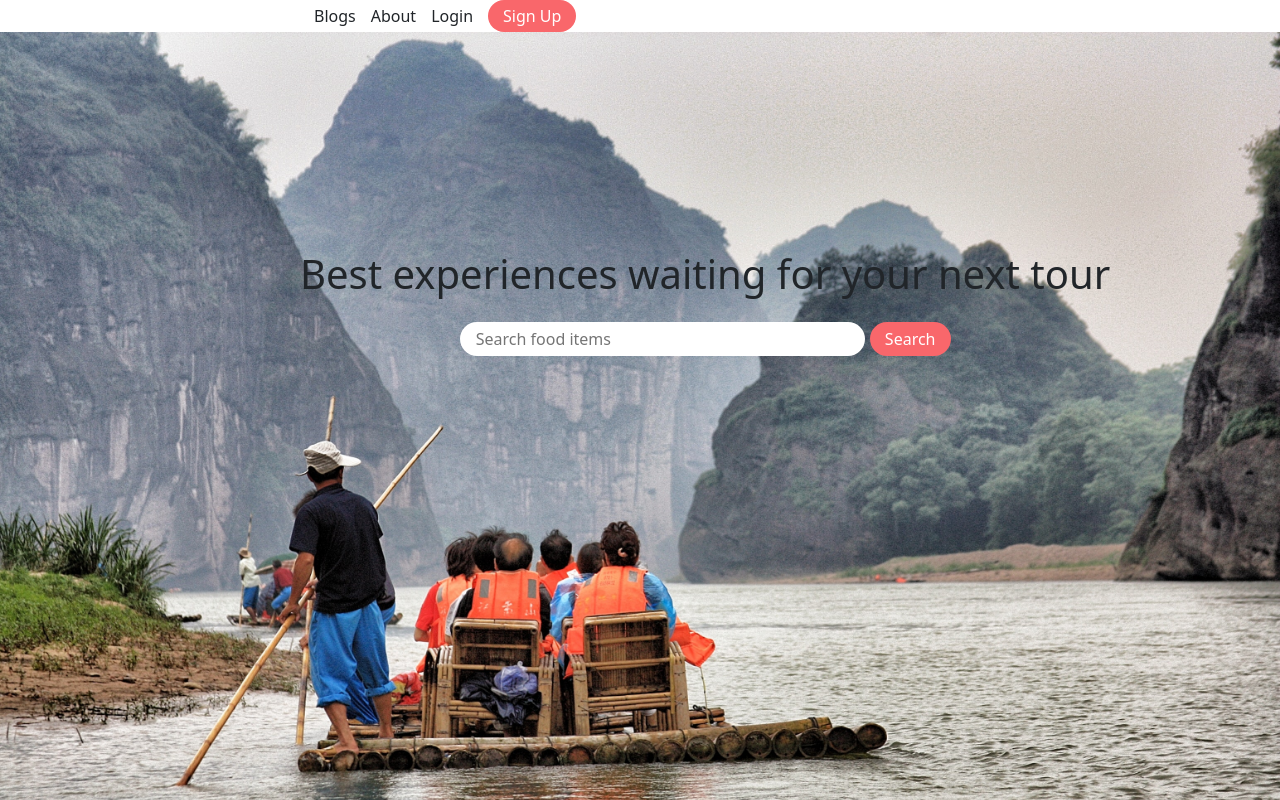
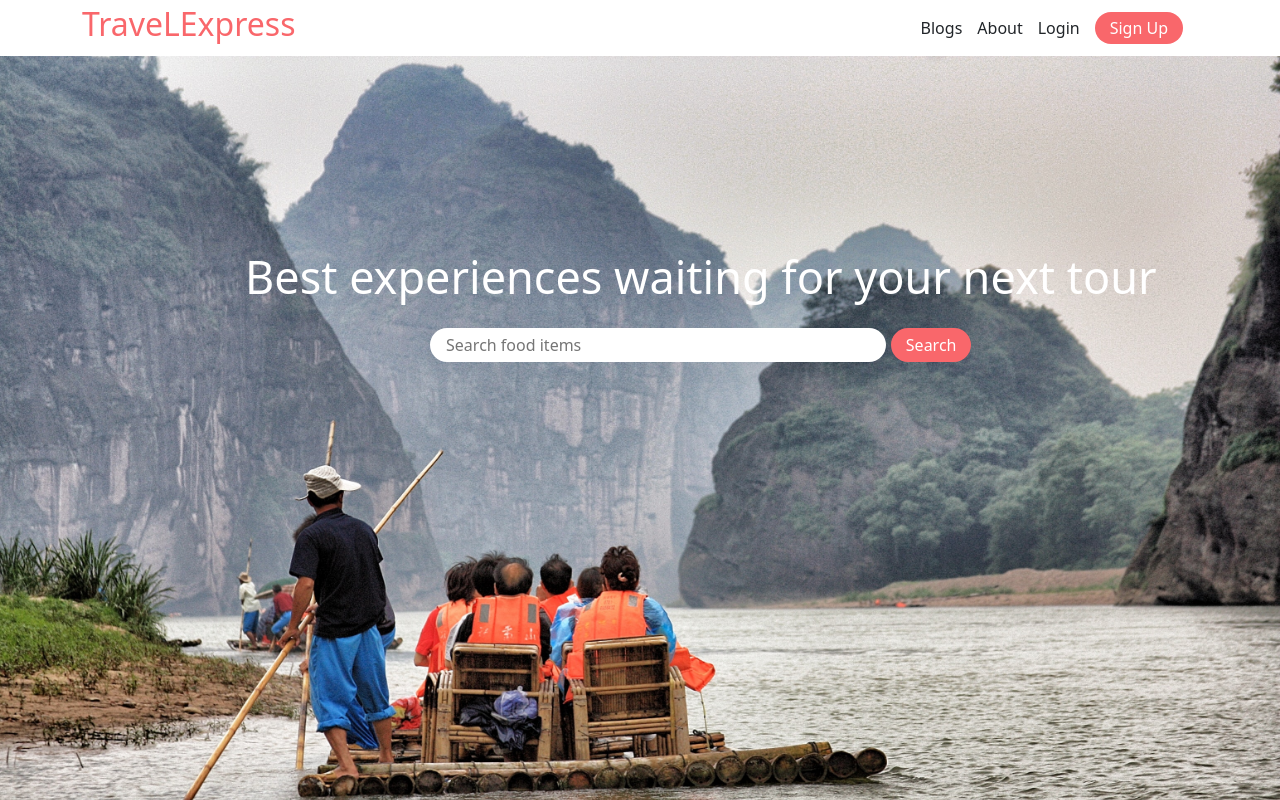
Before and after one commit to hoqradwan/travel-express, a React (Create React App) app: page / in a window 1280 px wide. Shown: the top 800 px of the page. Built offline with nearby package versions, Linux system fonts and the light colour scheme; no server answers.

Commit message:
navbar perfected

```diff
--- a/public/services.json
+++ b/public/services.json
@@ -1,21 +1,21 @@
 [
   {
     "id": 1,
-        "img": "../src/images/pack-1.jpg",
+    "img": "https://www.devsnews.com/template/travelexpress/travelexpress/img/package/pack-1.jpg",
     "name": "AMERICA - 5 Days, 4 Nights",
     "description": "How we dream about our future",
     "price": 3000
   },
   {
     "id": 2,
-        "img": "../src/images/pack-2.jpg",
+    "img": "https://www.devsnews.com/template/travelexpress/travelexpress/img/package/pack-2.jpg",
     "name": "THAILAND - 4 Days, 3 Nights",
     "description": "How we dream about our future",
     "price": 2000
   },
   {
     "id": 3,
-        "img": "../src/images/pack-3.jpg",
+    "img": "https://www.devsnews.com/template/travelexpress/travelexpress/img/package/pack-3.jpg",
     "name": "JAPAN - 3 Days, 2 Nights",
     "description": "How we dream about our future",
     "price": 1200
--- a/src/Pages/Home/Banner/Banner.css
+++ b/src/Pages/Home/Banner/Banner.css
@@ -7,7 +7,7 @@
 .banner-content{
     position: absolute;
     top: 250px;
-    left: 300px;
+    left: 245px;
 }
 .src-input{
     border-radius: 20px;
@@ -21,3 +21,7 @@
     color: white;
     padding: 5px 15px;
 }
+.heading{
+    font-size: 45px;
+    color: white;
+}
--- a/src/Pages/Home/Banner/Banner.js
+++ b/src/Pages/Home/Banner/Banner.js
@@ -8,7 +8,7 @@ const Banner = () => {
         <img  src={banner} alt="" />;
       </div>
       <div className="banner-content">
-        <h1 className="fw-normal fs-1">Best experiences waiting for your next tour</h1>
+        <h1 className="heading">Best experiences waiting for your next tour</h1>
       <div className="d-flex justify-content-center mt-4">
         <input placeholder="Search food items" className="w-50 src-input ps-3" type="text" />
         <button className="src-btn">Search</button>
--- a/src/Pages/Home/Services/Services.js
+++ b/src/Pages/Home/Services/Services.js
@@ -10,7 +10,7 @@ const Services = () => {
   }, []);
   return (
     <div id="services" className="container">
-      <h2 className="text-primary text-center mt-5">Services</h2>
+      <h2 className="text-center mt-5">Popular packages</h2>
       <div className="row">
         {services.map((service) => (
           <Service key={service.id} service={service}></Service>
--- a/src/Pages/Shared/Header/Header.css
+++ b/src/Pages/Shared/Header/Header.css
@@ -2,12 +2,16 @@
   text-decoration: none;
   margin-right: 15px;
 }
-.link-container {
+/* .link-container {
   margin-left: 200px;
-}
+} */
 .signup {
   background-color: #F9676B;
   color: white;
   border-radius: 20px;
   padding: 5px 15px ;
 }
+
+.logo{
+  color: #F9676B;
+}
--- a/src/Pages/Shared/Header/Header.js
+++ b/src/Pages/Shared/Header/Header.js
@@ -1,21 +1,25 @@
 import React from "react";
 import { Link } from "react-router-dom";
 import "./Header.css";
-// import logo from "../../../images/logo2.png";
 import { useAuthState } from "react-firebase-hooks/auth";
 import auth from "../../../firebase.init";
 import { signOut } from "firebase/auth";
+import { NavbarBrand } from "react-bootstrap";
 
 const Header = () => {
   const [user] = useAuthState(auth);
   return (
-    <div className="container d-flex justify-space-between align-items-center">
-      <div>
-        <img className="w-25 m-3" src="" alt="" />
-      </div>
+    <div className="container d-flex justify-content-between align-items-center">
+      <NavbarBrand as={Link} to="/">
+        <h2 className="logo">TraveLExpress</h2>
+      </NavbarBrand>
       <div className="link-container">
-        <Link className="text-dark" to="/blogs">Blogs</Link>
-        <Link className="text-dark" to="/about">About</Link>
+        <Link className="text-dark" to="/blogs">
+          Blogs
+        </Link>
+        <Link className="text-dark" to="/about">
+          About
+        </Link>
 
         {user ? (
           <button onClick={() => signOut(auth)}>Logout</button>
```
Lines whose indentation alone changed are shown as unchanged.
